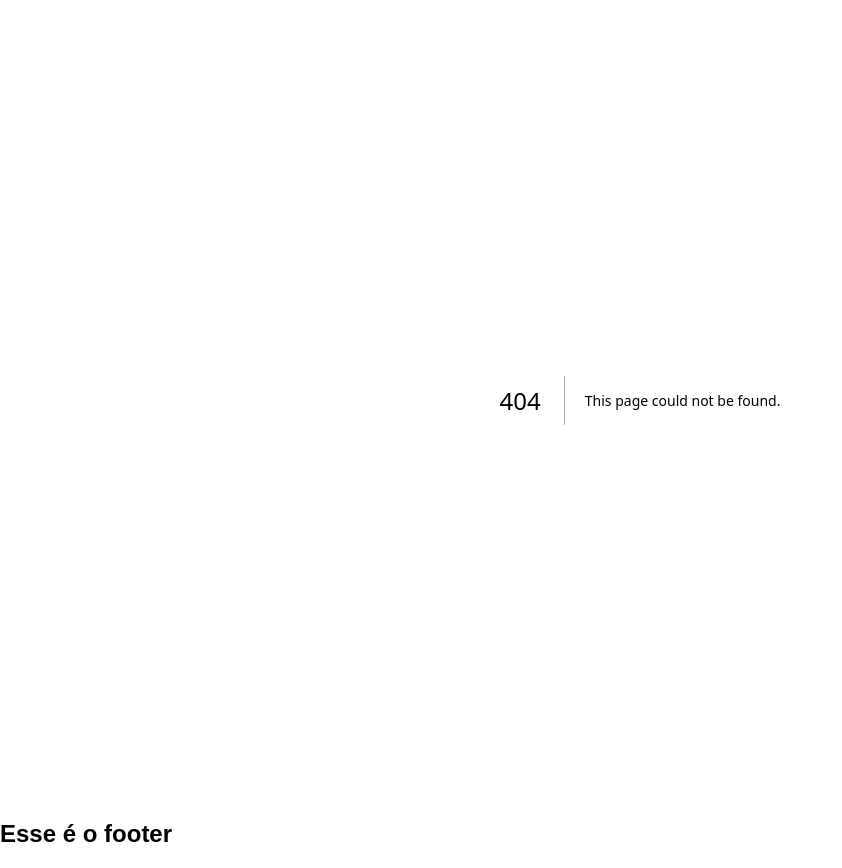
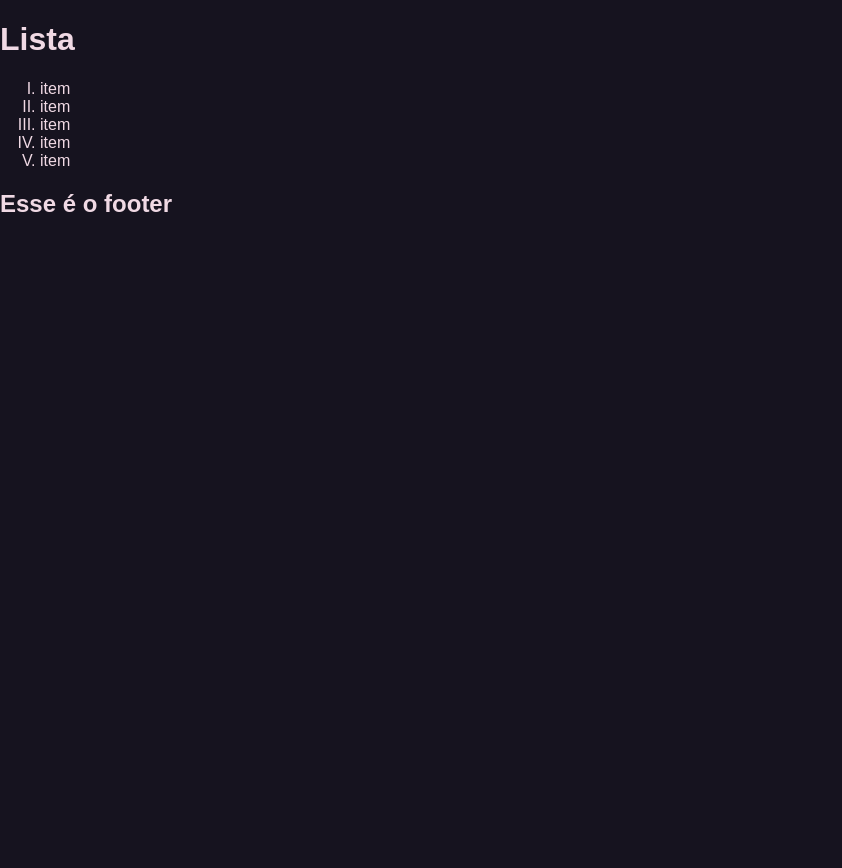
Before and after one commit to renataaap/calculadora, a Next.js app: page /lista in a window 1280 px wide. Before the commit this address had no page. Shown: the whole page, without its empty margins (0-842 px from the left). After the commit the page ends 800 px from the top, so only its background shows below. Built offline with nearby package versions, Linux system fonts and the light colour scheme.

Commit message:
feat: add Lista component with initial fruit list and structure

```diff
--- /dev/null
+++ b/app/lista/page.tsx
@@ -0,0 +1,16 @@
+export default function Lista() {
+    let frutas = ['maracuja', 'laranja', 'morango', 'uva', 'kiwi']
+
+    return (
+        <>
+        <h1>Lista</h1>
+        <ol type ="I">
+            <li>item</li>
+            <li>item</li>
+            <li>item</li>
+            <li>item</li>
+            <li>item</li>
+         </ol>
+        </>
+    );
+}
```
